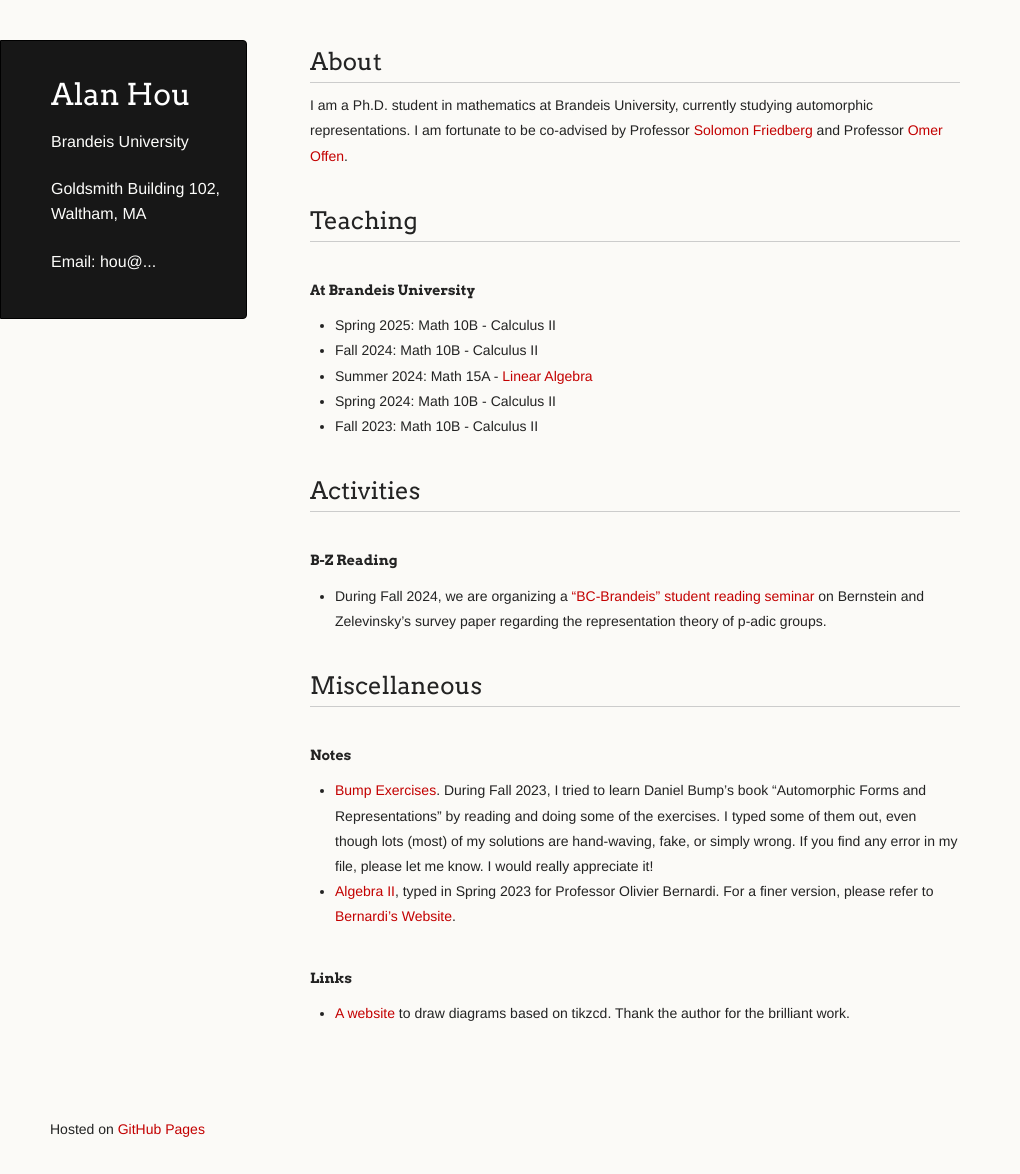
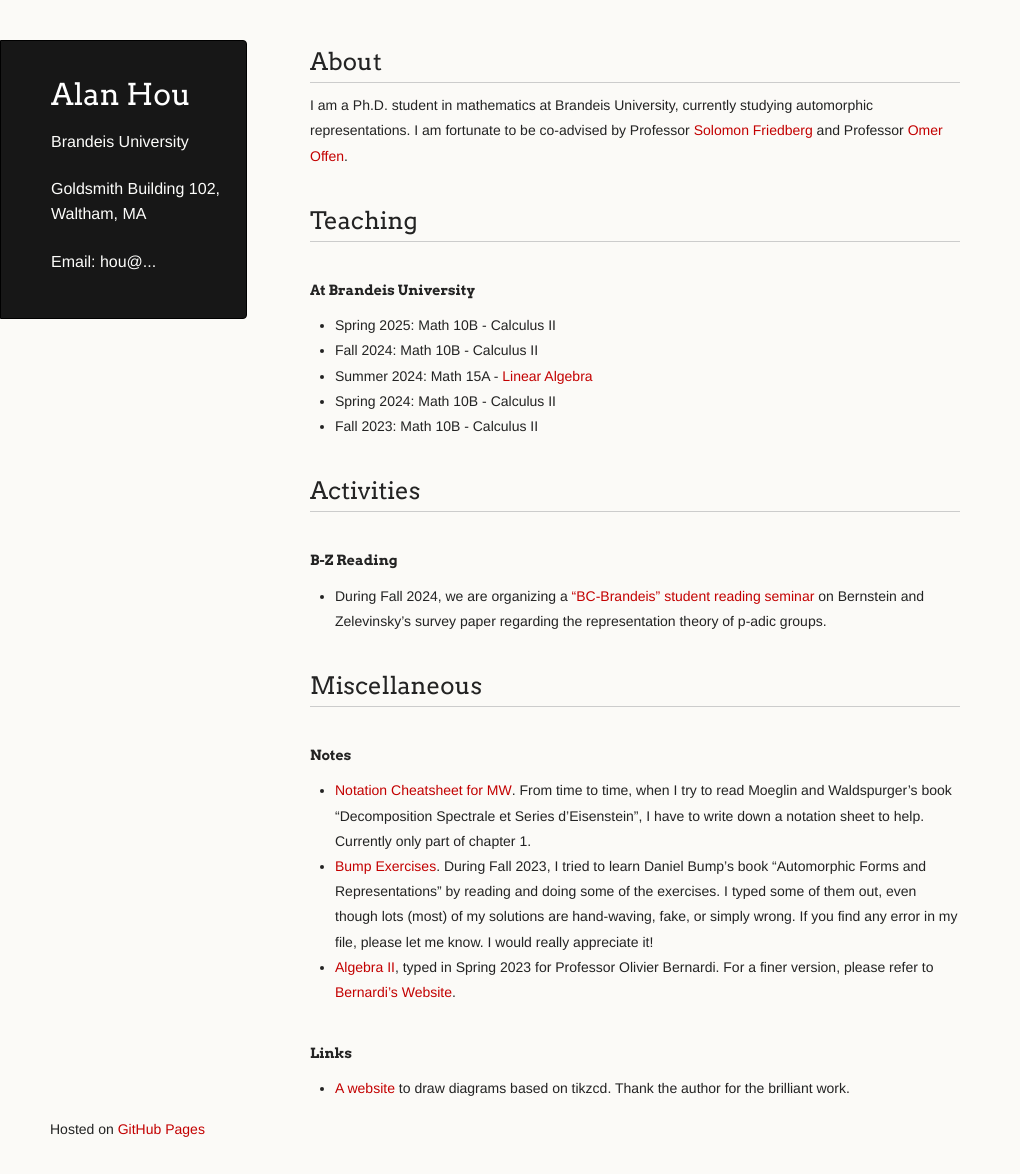
Before and after one commit to axhou/axhou.github.io, a Jekyll site: the page built from index.md, in a window 1280 px wide and 1174 px high. Shown: the whole window, without its empty margins (0-1020 px from the left). Built offline with Jekyll 4.4.1, drawn with Linux system fonts in a browser that asks for light colours; our own code applies the rules of GitHub Pages for plain Markdown files.

Commit message:
Update index.md

```diff
--- a/index.md
+++ b/index.md
@@ -26,6 +26,7 @@ I am a Ph.D. student in mathematics at Brandeis University, currently studying a
 
 #### Notes
 
+- [Notation Cheatsheet for MW](./docs/MWnotation.pdf). From time to time, when I try to read Moeglin and Waldspurger's book "Decomposition Spectrale et Series d'Eisenstein", I have to write down a notation sheet to help. Currently only part of chapter 1.
 - [Bump Exercises](./docs/Exercise.pdf). During Fall 2023, I tried to learn Daniel Bump's book "Automorphic Forms and Representations" by reading and doing some of the exercises. I typed some of them out, even though lots (most) of my solutions are hand-waving, fake, or simply wrong. If you find any error in my file, please let me know. I would really appreciate it!
 - [Algebra II](./docs/Algebra2notes.pdf), typed in Spring 2023 for Professor Olivier Bernardi. For a finer version, please refer to [Bernardi's Website](https://sites.google.com/brandeis.edu/bernardi/teaching).
 
```
